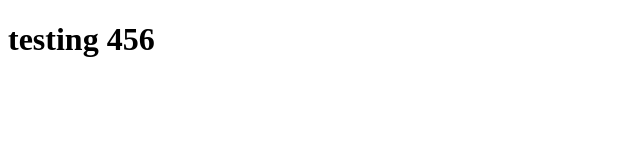
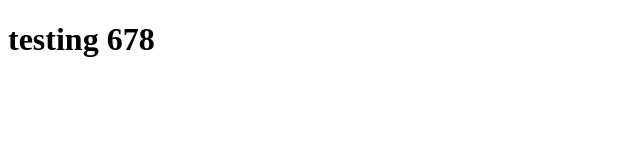
Before and after one commit to ZouhirBensm/aiffamp3, a website: page public/index.html in a window 1280 px wide. Shown: the full height of the page, 0-640 px from the left. Drawn offline with Linux system fonts and the light colour scheme.

Commit message:
testing deployement

```diff
--- a/aiffamp3.js
+++ b/aiffamp3.js
@@ -1,4 +1,4 @@
-// 123123
+// 1231
 const express = require('express');
 const dotenv = require('dotenv');
 // const path = require('path'); // Add path module
--- a/public/index.html
+++ b/public/index.html
@@ -3,9 +3,9 @@
 <head>
   <meta charset="UTF-8">
   <meta name="viewport" content="width=device-width, initial-scale=1.0">
-  <title>Testing 456</title>
+  <title>Testing 678</title>
 </head>
 <body>
-  <h1>testing 456</h1>
+  <h1>testing 678</h1>
 </body>
 </html>
```
